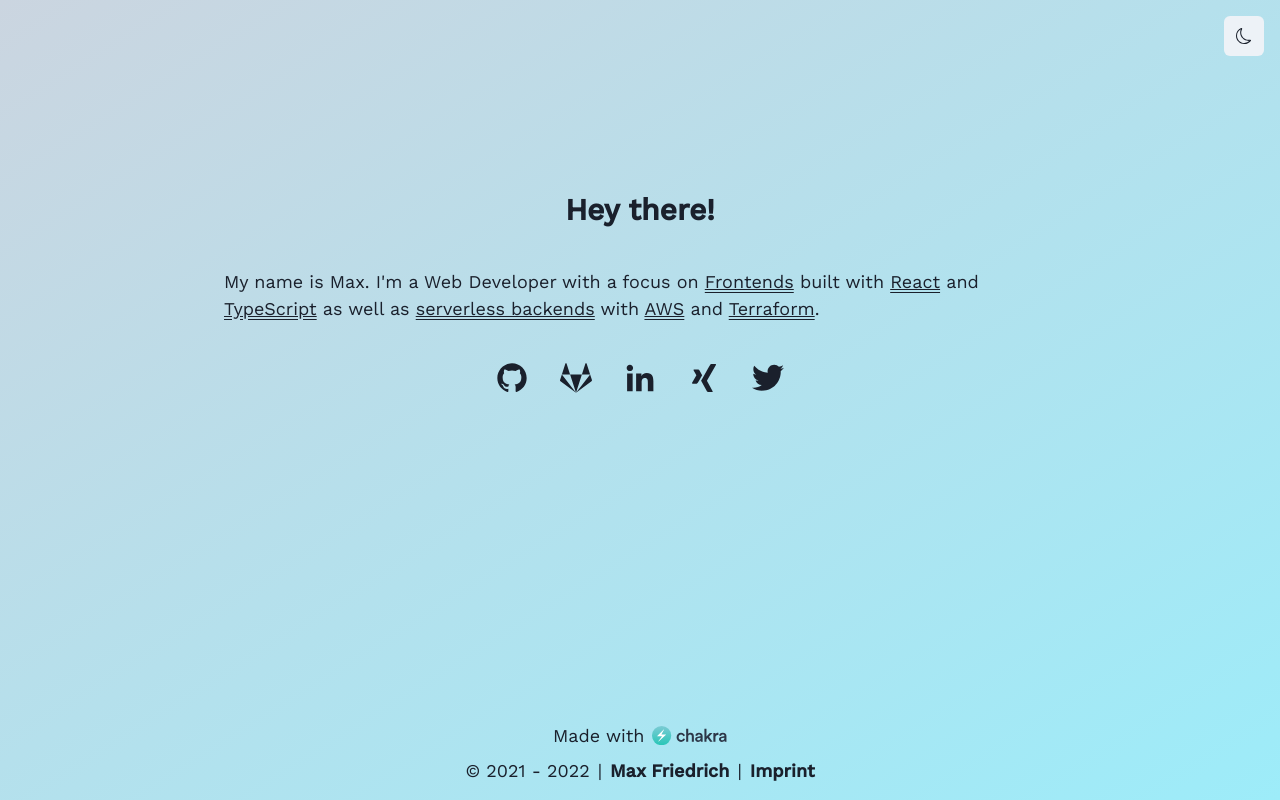
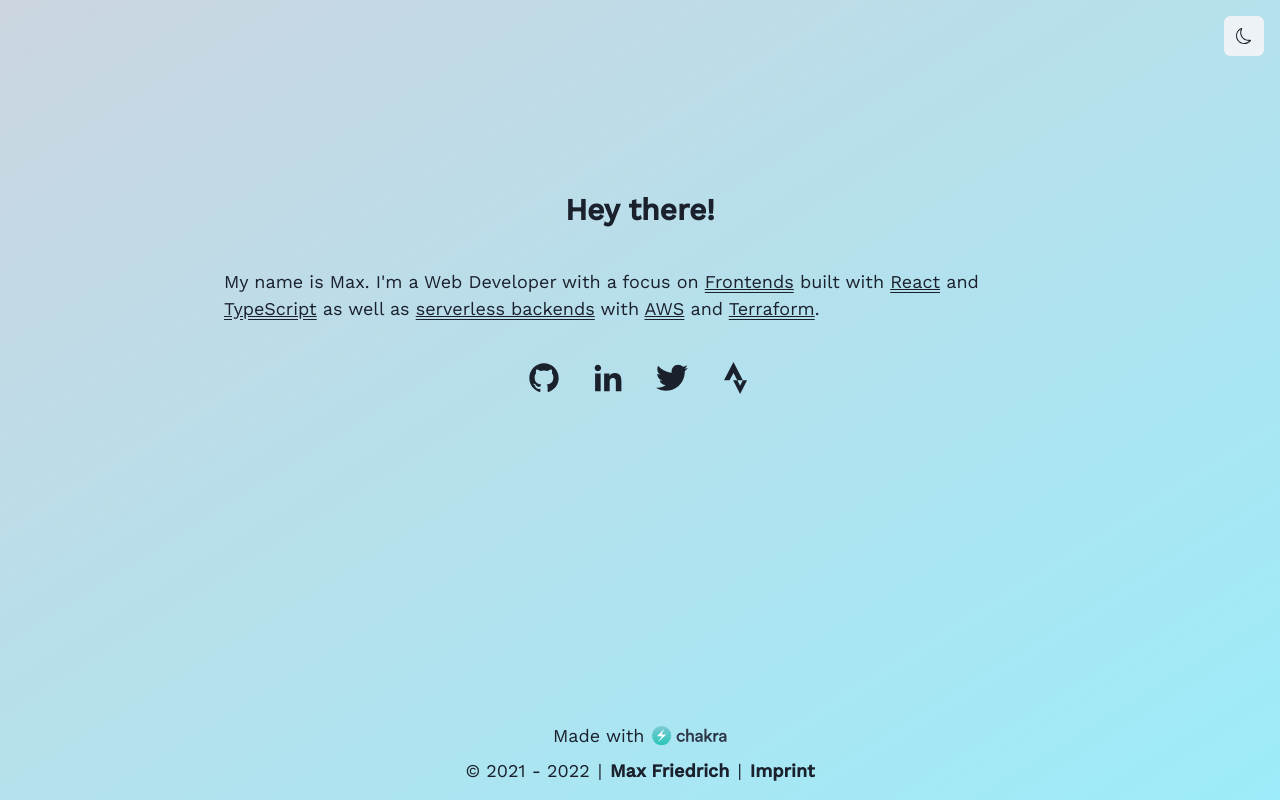
Before and after one commit to m4x3d/friedrich.dev, a Next.js app: page / in a window 1280 px wide. Built offline with nearby package versions, Linux system fonts and the light colour scheme.

Commit message:
refactor: cleanup social links

```diff
--- a/components/SocialMediaLinks.tsx
+++ b/components/SocialMediaLinks.tsx
@@ -1,27 +1,30 @@
 import { HStack, Icon, Link, LinkProps } from '@chakra-ui/react';
-import type { FunctionComponent } from 'react';
-import { FaGitlab, FaXing } from 'react-icons/fa';
+import type { FunctionComponent, PropsWithChildren } from 'react';
+import { BsStrava } from 'react-icons/bs';
 import { GrGithub, GrLinkedinOption, GrTwitter } from 'react-icons/gr';
 
-export const SocialMediaLinks: FunctionComponent<LinkProps> = ({
-  h = '2rem',
-  boxSize = '2rem',
+const SocialMediaLink: FunctionComponent<PropsWithChildren<LinkProps>> = ({
+  children,
+  ...rest
 }) => (
-  <HStack spacing="2rem">
-    <Link href="https://github.com/m4x3d" h={h}>
+  <Link h="8" target="_blank" {...rest}>
+    {children}
+  </Link>
+);
+
+export const SocialMediaLinks: FunctionComponent<LinkProps> = ({ h, boxSize = 8 }) => (
+  <HStack spacing="8">
+    <SocialMediaLink href="https://github.com/m4x3d" h={h}>
       <Icon as={GrGithub} boxSize={boxSize} />
-    </Link>
-    <Link href="https://gitlab.com/m4x3d" h={h}>
-      <Icon as={FaGitlab} boxSize={boxSize} />
-    </Link>
-    <Link href="https://www.linkedin.com/in/max-friedrich-119852206/" h={h}>
+    </SocialMediaLink>
+    <SocialMediaLink href="https://www.linkedin.com/in/max-friedrich-119852206/" h={h}>
       <Icon as={GrLinkedinOption} boxSize={boxSize} />
-    </Link>
-    <Link href="https://www.xing.com/profile/Max_Friedrich46/cv" h={h}>
-      <Icon as={FaXing} boxSize={boxSize} />
-    </Link>
-    <Link href="https://twitter.com/m4x3d_" h={h}>
+    </SocialMediaLink>
+    <SocialMediaLink href="https://twitter.com/m4x3d_" h={h}>
       <Icon as={GrTwitter} boxSize={boxSize} />
-    </Link>
+    </SocialMediaLink>
+    <SocialMediaLink href="https://strava.com/athletes/m4x_d" h={h}>
+      <Icon as={BsStrava} boxSize={boxSize} />
+    </SocialMediaLink>
   </HStack>
 );
```
